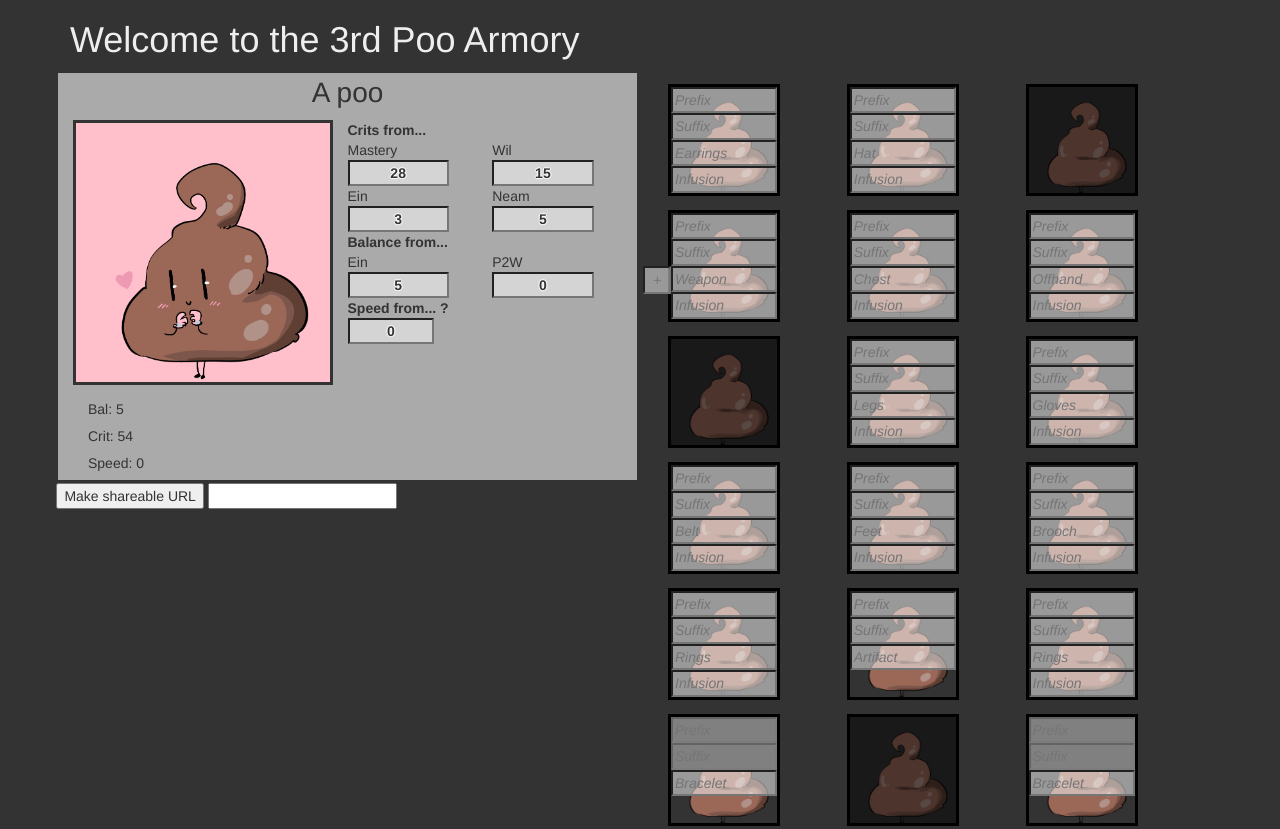
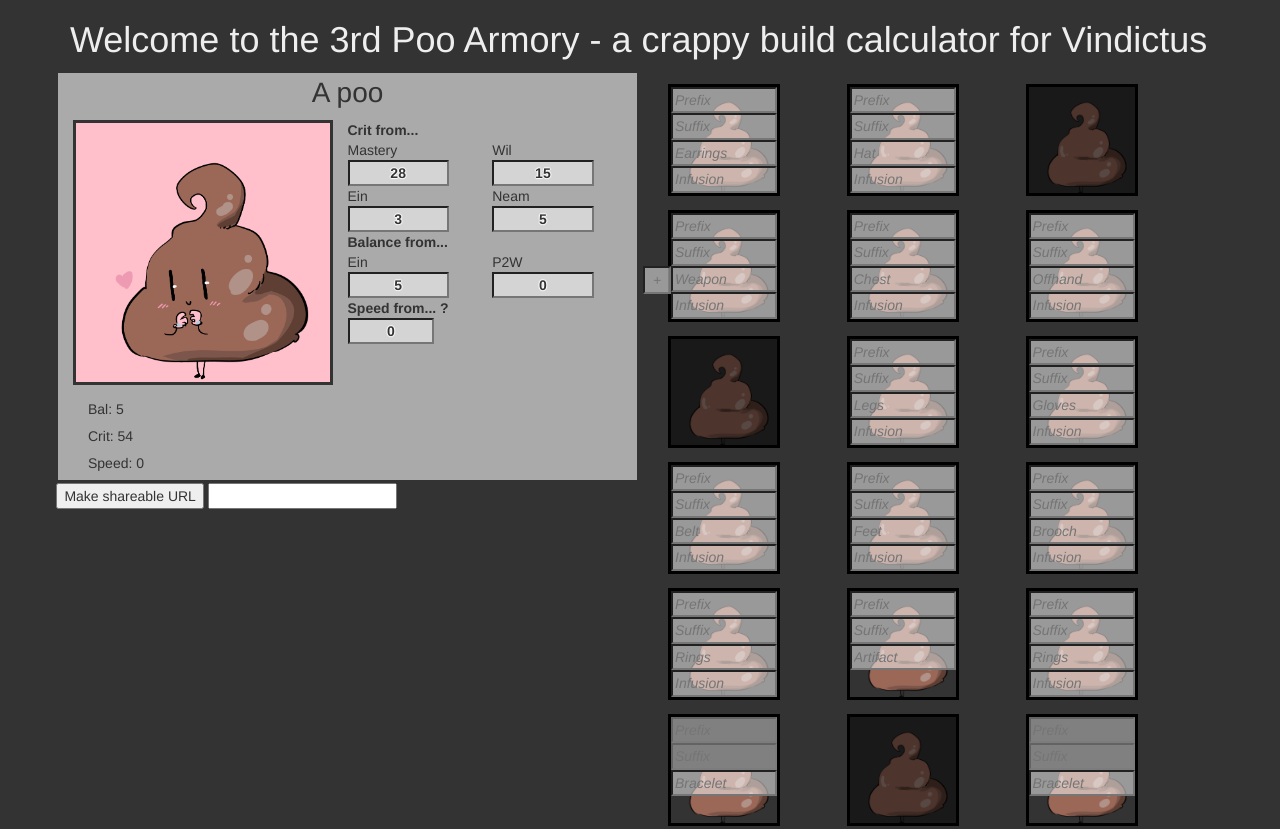
Before and after one commit to jiglei/PooArmory, a plain HTML site: page poo.html in a window 1280 px wide. Shown: the top 829 px of the page. Drawn offline with Linux system fonts and the light colour scheme.

Commit message:
minor words

```diff
--- a/poo.html
+++ b/poo.html
@@ -106,7 +106,7 @@
 <body>
 <div class="container" >
 	<div class="row">
-		<div class="col-xs-12"><h1 class='welcome'>Welcome to the 3rd Poo Armory</h1></div>
+		<div class="col-xs-12"><h1 class='welcome'>Welcome to the 3rd Poo Armory - a crappy build calculator for Vindictus</h1></div>
 		<br/>
 	</div>
 	<div class='row'>
--- a/poo.js
+++ b/poo.js
@@ -812,7 +812,7 @@
 	}
 	var statsDiv = $("<div class='col-xs-6'/>")
 
-	var critSecLabel = $("<div class='row stat-head'>Crits from...</div>")
+	var critSecLabel = $("<div class='row stat-head'>Crit from...</div>")
 	var critSpec = {
 		"tips" : [
 			"Crit Mastery adds up to 28 crit",
```
Also changed, not shown: 1 other file.
